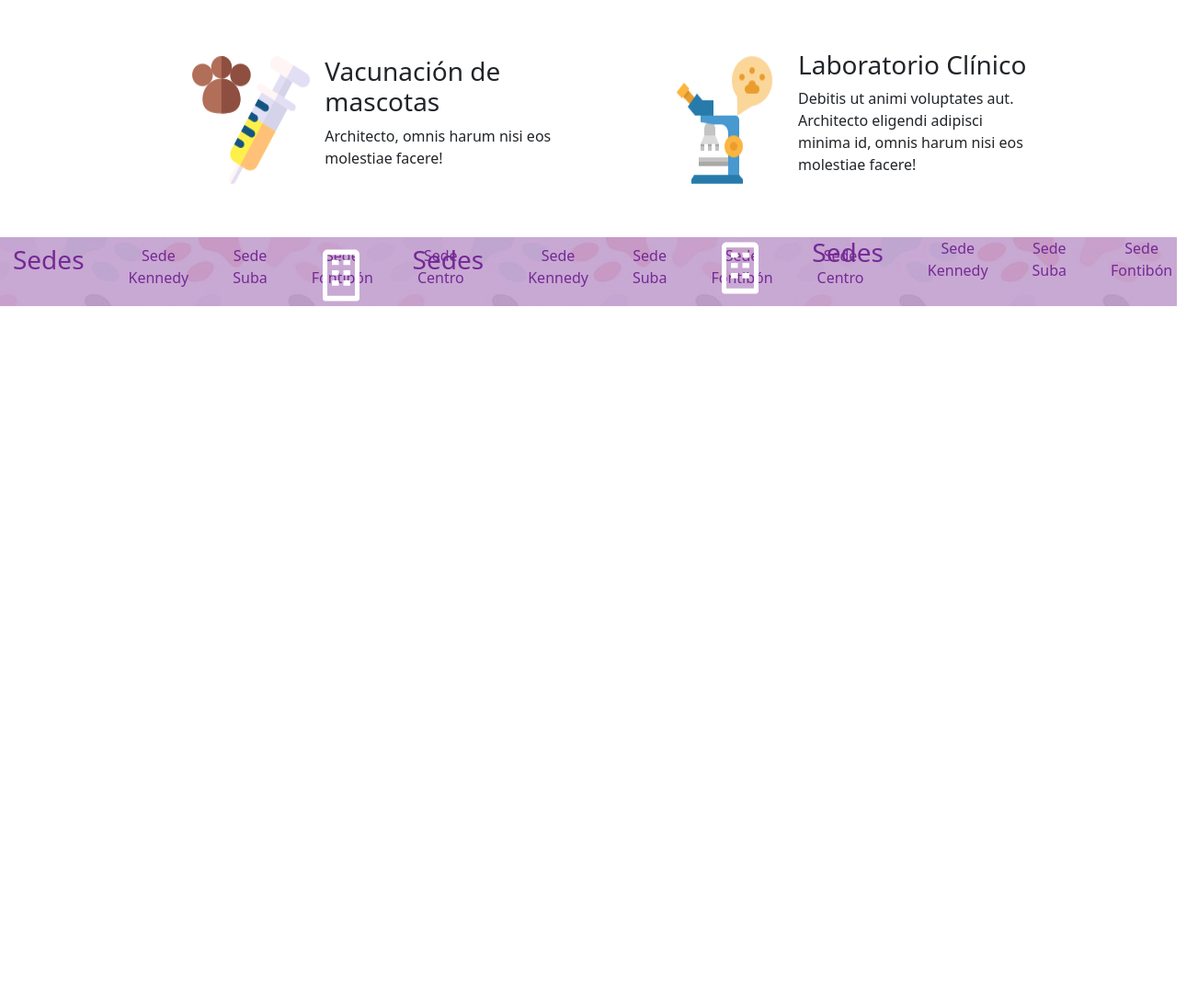
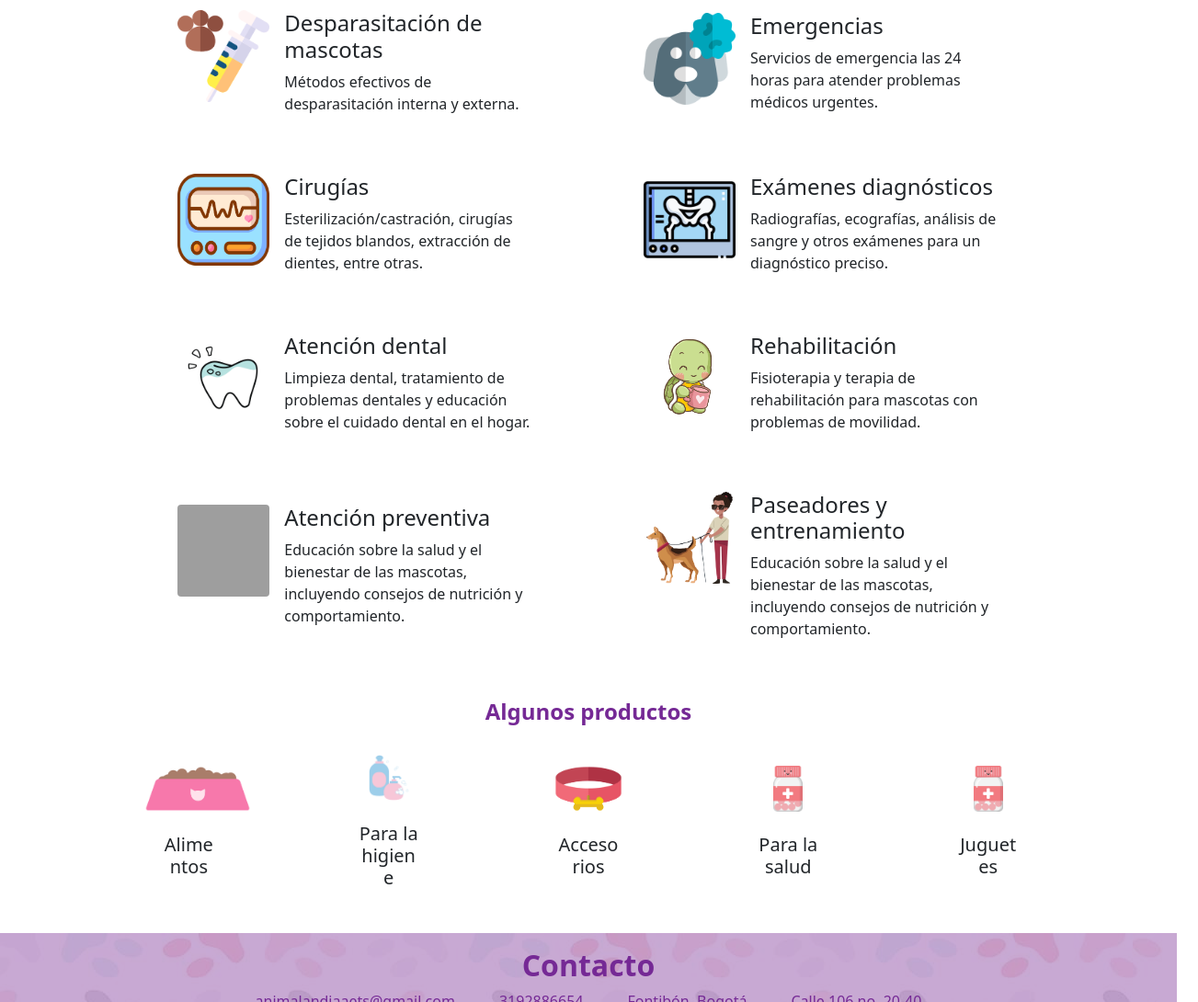
Before and after one commit to natalyq1/vet-bootstrap, a plain HTML site: page views/servicios.html in a window 1280 px wide. Shown: the part 732-1822 px from the top of the page at 92% size, 1303 px wide, since content can reach past the window. Before the commit the page ends 1065 px from the top, so only its background shows below. Drawn offline with nearby package versions, Linux system fonts and the light colour scheme; grey boxes are pictures that could not be loaded.

Commit message:
changes on style and images mostly on servicios and equipo

```diff
--- a/assets/css/styles.css
+++ b/assets/css/styles.css
@@ -139,7 +139,6 @@ header {
 
 .title-section {
   color: var(--purple-color);
-  font-size: 1.8em;
   font-weight: 700;
 }
 
@@ -253,14 +252,17 @@ footer {
 }
 
 /*Equipo-------------------------------------------------*/
-.titulo-secciones {
-  color: var(--purple-color);
-  text-shadow: 1px 1px 1px var(--dark-color);
-
-}
 
 .nombre-doctor {
   color: var(--purple-color);
+}
+.services img{
+  width: 100px;
+  height: 100px;
+}
+.products img {
+  width: auto;
+    height: 50px;
 }
 
 /*Contacto-------------------------------------------------*/
--- a/views/servicios.html
+++ b/views/servicios.html
@@ -1,134 +1,283 @@
 <!DOCTYPE html>
 <html lang="Es-es">
+
 <head>
   <meta charset="UTF-8">
   <meta http-equiv="X-UA-Compatible" content="IE=edge">
-    <!--para q sea flexible--><meta name="viewport" content="width=device-width, initial-scale=1.0">
-    <!--bootstrap--><link rel="stylesheet" type="text/css" href="../assets/css/bootstrap.css">
+  <!--para q sea flexible-->
+  <meta name="viewport" content="width=device-width, initial-scale=1.0">
+  <!--bootstrap-->
+  <link rel="stylesheet" type="text/css" href="../assets/css/bootstrap.css">
   <link rel="stylesheet" type="text/css" href="../assets/css/styles.css">
-    <!--icono bootstrap--><link rel="stylesheet" href="https://cdn.jsdelivr.net/npm/bootstrap-icons@1.8.1/font/bootstrap-icons.css">
+  <!--icono bootstrap-->
+  <link rel="stylesheet" href="https://cdn.jsdelivr.net/npm/bootstrap-icons@1.8.1/font/bootstrap-icons.css">
+
+  <!--Icons fontawsome-->
+  <script src="https://kit.fontawesome.com/78c9eea544.js" crossorigin="anonymous"></script>
 
   <title>Servicios</title>
 </head>
+
 <body>
-    <div class="container-fluid overflow-hidden">
 
+  <div class="container-fluid">
     <header>
-            <div class="row align-items-center">
-                <div class="header-logo col-12 col-md-6 col-xl-9">
+
+      <article>
+        <div class="header-logo align-items-center">
+          <div class=" col-12 col-md-6 col-xl-9 ">
+            <a href="index.html">
               <img src="../assets/img/logo.jpg">
+            </a>
+          </div>
+        </div>
+      </article>
+      <div class="header-buttons col-5 col-md-4 col-xl-2">
+        <a href="../views/dashboard.html">
+          <button type="button" class="btn btn-primary">
+            <i class="bi bi-person-video2 "></i>
+            Registrar
+          </button>
+        </a>
+
+        <a href="../views/dashboard.html">
+          <button type="button" class="btn btn-outline-primary">
+            <i class="bi bi-person-fill  "></i>Ingresar
+          </button>
+        </a>
       </div>
 
-            <nav class="navbar navbar-expand-lg navbar-dark" style="background-color:indigo">
+    </header>
+  </div>
+
+
+
+  <nav class="navbar navbar-expand-lg navbar-dark" style="background-color:#752995">
     <div class="container-fluid">
       <a class="navbar-brand" href="#"></a>
-                  <button class="navbar-toggler" type="button" data-bs-toggle="collapse" data-bs-target="#navbarSupportedContent" aria-controls="navbarSupportedContent" aria-expanded="false" aria-label="Toggle navigation">
+      <button class="navbar-toggler" type="button" data-bs-toggle="collapse" data-bs-target="#navbarSupportedContent"
+        aria-controls="navbarSupportedContent" aria-expanded="false" aria-label="Toggle navigation">
         <span class="navbar-toggler-icon"></span>
       </button>
       <div class="collapse navbar-collapse" id="navbarSupportedContent">
         <ul class="navbar-nav me-auto mb-2 mb-lg-0">
           <li class="nav-item">
-                        <a class="nav-link " aria-current="page" href="../index.html">Home</a>
+            <a class="nav-link" aria-current="page" href="../index.html">Inicio</a>
           </li>
           <li class="nav-item">
-                        <a class="nav-link" href="./equipo.html">Equipo</a>
+            <a class="nav-link" href="../views/equipo.html">Equipo</a>
           </li>
           <li class="nav-item">
-                        <a class="nav-link" href="#">Agenda tu cita</a>
+            <a class="nav-link" href="../views/tips.html">Agenda tu cita</a>
           </li>
           <li class="nav-item">
-                        <a class="nav-link active" href="./servicios.html">Servicios</a>
+            <a class="nav-link active" href="../views/servicios.html">Servicios</a>
           </li>
           <li class="nav-item">
-                        <a class="nav-link" href="./contacto.html">Contacto</a>
+            <a class="nav-link" href="../views/contacto.html">Contacto</a>
           </li>
         </ul>
         <form class="d-flex">
-                      <input class="form-control me-2" type="search" placeholder="Buscar" aria-label="Search">
-                      <button class="btn btn-outline-success me-3" type="submit">Buscar</button>
+          <input class="form-control" type="search" placeholder="..." aria-label="Search">
+          <button class="btn btn-primary ms-2" type="submit">Buscar</button>
         </form>
       </div>
     </div>
   </nav>
 
 
-<img src="../assets/img/banner.jpeg" class="img-fluid" alt="...">
-<h1 class="titulo-secciones text-center my-4">Nuestros servicios</h1>
+  <img src="../assets/img/banner.jpeg" class="img-fluid d-block w-100" alt="Imagen referente a Certificado Médico">
+
+  <h4 class="title-section text-center mb-2 mt-3">Nuestros servicios</h4>
 
 
-<div class="row align-items-center justify-content-center m-4">
+  <div class="services row align-items-center justify-content-center m-4">
+
+<div class="mx-5 my-3  col-10 col-md-4 align-items-center my-4">
+  <div class="d-flex">
+    <img class="img-fluid rounded ms-0 me-3" src="../assets/img/veterinario.png">
+    <div>
+      <h4 class="bold text-start">Consulta médica</h4>
+      <p class="text-start">Exámenes de salud regulares, diagnósticos y tratamientos para mascotas.</p>
+    </div>
+  </div>
+</div>
+
 <div class="mx-5 my-3  col-10 col-md-4  align-items-center my-4">
       <div class="d-flex">
-        <img class="img-fluid rounded w-30 ms-0 me-3" src="../assets/img/vacuna.png">
+        <img class="img-fluid rounded ms-0 me-3" src="../assets/img/vacuna.png">
         <div>
-        <h3 class="bold text-start">Vacunación de mascotas</h3>
-        <p class="text-start">Architecto, omnis harum nisi eos molestiae facere!</p>
-   </div></div></div>
+          <h4 class="bold text-start">Vacunación de mascotas</h4>
+          <p class="text-start">Programa de vacunación adecuado para perros, gatos y otras mascotas.</p>
+        </div>
+      </div>
+    </div>
+
     <div class="mx-5 my-3  col-10 col-md-4  align-items-center my-4">
       <div class="d-flex">
-        <img class="img-fluid rounded w-30 ms-0 me-3" src="../assets/img/laboratorio.png">
+        <img class="img-fluid rounded ms-0 me-3" src="../assets/img/vacuna.png">
         <div>
-        <h3 class="bold text-start">Laboratorio Clínico</h3>
-        <p class="text-start">Debitis  ut animi voluptates aut. Architecto eligendi adipisci minima id, omnis harum nisi eos molestiae facere!</p>
-    </div></div></div>
+          <h4 class="bold text-start">Desparasitación de mascotas</h4>
+          <p class="text-start">Métodos efectivos de desparasitación interna y externa.</p>
+        </div>
+      </div>
+    </div>
+
     <div class="mx-5 my-3  col-10 col-md-4  align-items-center my-4">
       <div class="d-flex">
-        <img class="img-fluid rounded w-30 ms-0 me-3" src="../assets/img/vacuna.png">
+        <img class="img-fluid rounded ms-0 me-3" src="../assets/img/paciente.png">
         <div>
-            <h3 class="bold text-start">Vacunación de mascotas</h3>
-        <p class="text-start">Architecto, omnis harum nisi eos molestiae facere!</p>
-    </div></div></div>
+          <h4 class="bold text-start">Emergencias</h4>
+          <p class="text-start">Servicios de emergencia las 24 horas para atender problemas médicos urgentes.</p>
+        </div>
+      </div>
+    </div>
+
+
+    <div class="mx-5 my-3  col-10 col-md-4  align-items-center my-4">
+      <div class="d-flex">
+        <img class="img-fluid rounded ms-0 me-3" src="../assets/img/cirugia.png">
+        <div>
+          <h4 class="bold text-start">Cirugías</h4>
+          <p class="text-start">Esterilización/castración, cirugías de tejidos blandos, extracción de dientes, entre otras.</p>
+        </div>
+      </div>
+    </div>
+
+
     <div class="mx-5 my-3  col-10 col-md-4 align-items-center my-4">
       <div class="d-flex">
-        <img class="img-fluid rounded w-30 ms-0 me-3" src="../assets/img/laboratorio.png">
+        <img class="img-fluid rounded ms-0 me-3" src="../assets/img/rayosx.png">
         <div>
-        <h3 class="bold text-start">Laboratorio Clínico</h3>
-        <p class="text-start"> Debitis  ut animi voluptates aut. Architecto eligendi adipisci minima id, omnis harum nisi eos molestiae facere!</p>
-   </div> </div></div>
+          <h4 class="bold text-start">Exámenes diagnósticos</h4>
+          <p class="text-start"> Radiografías, ecografías, análisis de sangre y otros exámenes para un diagnóstico preciso.</p>
         </div>
-</div></div>
+      </div>
+    </div>
+
+<div class="mx-5 my-3  col-10 col-md-4 align-items-center my-4">
+  <div class="d-flex">
+    <img class="img-fluid rounded ms-0 me-3" src="../assets/img/odontologia.png">
+    <div>
+      <h4 class="bold text-start">Atención dental</h4>
+      <p class="text-start">Limpieza dental, tratamiento de problemas dentales y educación sobre el cuidado dental en el hogar.
+      </p>
+    </div>
+  </div>
+</div>
+
+<div class="mx-5 my-3  col-10 col-md-4 align-items-center my-4">
+  <div class="d-flex">
+    <img class="img-fluid rounded ms-0 me-3" src="../assets/img/rehabilita.png">
+    <div>
+      <h4 class="bold text-start">Rehabilitación</h4>
+      <p class="text-start">Fisioterapia y terapia de rehabilitación para mascotas con problemas de movilidad.
+      </p>
+    </div>
+  </div>
+</div>
+
+<div class="mx-5 my-3  col-10 col-md-4 align-items-center my-4">
+  <div class="d-flex">
+    <img class="img-fluid rounded ms-0 me-3" src="../assets/img/preventiva.png">
+    <div>
+      <h4 class="bold text-start">Atención preventiva</h4>
+      <p class="text-start">Educación sobre la salud y el bienestar de las mascotas, incluyendo consejos de nutrición y comportamiento.
+    </div>
+  </div>
+</div>
+
+<div class="mx-5 my-3  col-10 col-md-4 align-items-center my-4">
+  <div class="d-flex">
+    <img class="img-fluid rounded ms-0 me-3" src="../assets/img/paseador.png">
+    <div>
+      <h4 class="bold text-start">Paseadores y entrenamiento</h4>
+      <p class="text-start">Educación sobre la salud y el bienestar de las mascotas, incluyendo consejos de nutrición y
+        comportamiento.
+    </div>
+  </div>
+</div>
+
+  </div>
+
+  <h4 class="title-section text-center mb-2 mt-3">Algunos productos</h4>
 
 
+  <div class="products d-flex row align-items-center justify-content-center my-4">
 
+<div class="col-12 col-md-2">
+  <div class="card">
+    <img src="../assets/img/comida.png" class="card-img-top my-2" alt="...">
+    <div class="card-body">
+      <h5 class="card-title">Alimentos</h5>
+    </div>
+  </div>
+</div>
+
+<div class="col-12 col-md-2">
+  <div class="card">
+    <img src="../assets/img/shampoo.png" class="card-img-top my-2" alt="...">
+    <div class="card-body">
+      <h5 class="card-title">Para la higiene</h5>
+    </div>
+  </div>
+</div>
+
+<div class="col-12 col-md-2">
+  <div class="card">
+    <img src="../assets/img/collar.png" class="card-img-top my-2" alt="...">
+    <div class="card-body">
+      <h5 class="card-title">Accesorios</h5>
+    </div>
+  </div>
+</div>
+
+<div class="col-12 col-md-2">
+  <div class="card">
+    <img src="../assets/img/medicamento.png" class="card-img-top my-2" alt="...">
+    <div class="card-body">
+      <h5 class="card-title">Para la salud</h5>
+    </div>
+  </div>
+</div>
+
+<div class="col-12 col-md-2">
+  <div class="card">
+    <img src="../assets/img/medicamento.png" class="card-img-top my-2" alt="...">
+    <div class="card-body">
+      <h5 class="card-title">Juguetes</h5>
+    </div>
+  </div>
+</div>
+
+  </div>
 
   <footer>
     <article class="footfondo">
-        <div class="row">
-    <div class="foot text-center  mt-2 col-12 col-md-4">
+      <div class="row text-center ">
+        <h2 class="title-section text-center mt-3">Contacto</h2>
+        <div class="foot mb-1 mt-2 col-12 col-md-12 col-xl-12">
 
-            <img src="../assets/img/bx-building 1.svg" alt="icono edificio">
-                <h3>Sedes</h3>
-                <p class="sedes">Sede Kennedy</p>
-                <p class="sedes">Sede Suba</p>
-                <p class="sedes">Sede Fontibón</p>
-                <p class="sedes">Sede Centro</p>
+          <p class="contact">animalandiaaets@gmail.com</p>
+          <p class="contact">3192886654</p>
+          <p class="contact">Fontibón, Bogotá</p>
+          <p class="contact">Calle 106 no. 20-40</p>
+        </div>
 
-
+        <div class="col-12 col-md-12 col-xl-12 mb-4 mt-1">
+          <div class="media-links">
+            <article><i class="fa-brands fa-instagram"></i></article>
+            <article><i class="fa-brands fa-tiktok"></i></article>
+            <article><i class="fa-brands fa-youtube"></i></article>
+            <article><i class="fa-regular fa-envelope"></i></article>
           </div>
-            <div class="foot text-center  mt-2 col-12 col-md-4">
-                <img src="../assets/img/bx-building 1.svg" alt="icono edificio">
-                        <h3>Sedes</h3>
-                        <p class="sedes">Sede Kennedy</p>
-                <p class="sedes">Sede Suba</p>
-                <p class="sedes">Sede Fontibón</p>
-                <p class="sedes">Sede Centro</p>
-                    </div>
-                    <div class="foot text-center mb-2  col-12 col-md-4">
-                        <img src="../assets/img/bx-building 1.svg" alt="icono edificio">
-                                <h3>Sedes</h3>
-                                <p class="sedes">Sede Kennedy</p>
-                <p class="sedes">Sede Suba</p>
-                <p class="sedes">Sede Fontibón</p>
-                <p class="sedes">Sede Centro</p>
-
         </div>
       </div>
 
     </article>
   </footer>
 
-
-</div>
   <script src="../assets/js/bootstrap.js"></script>
 </body>
+
 </html>
```
Also changed, not shown: views/equipo.html (+15 -20 lines), assets/img/cat-g205da81c8_640.jpg, assets/img/cirugia.png (added), assets/img/collar.png (added), assets/img/comida.png (added), assets/img/medicamento.png (added), assets/img/medico3.jpg (added), assets/img/medico4.avif (added), assets/img/medico4.jpg (added), assets/img/odontologia.png (added), assets/img/paseador.png (added), assets/img/rayosx.png (added), assets/img/rehabilita.png (added), assets/img/servicios2.png (added), 1 more files, 1 other file. Lines whose indentation alone changed are shown as unchanged.
